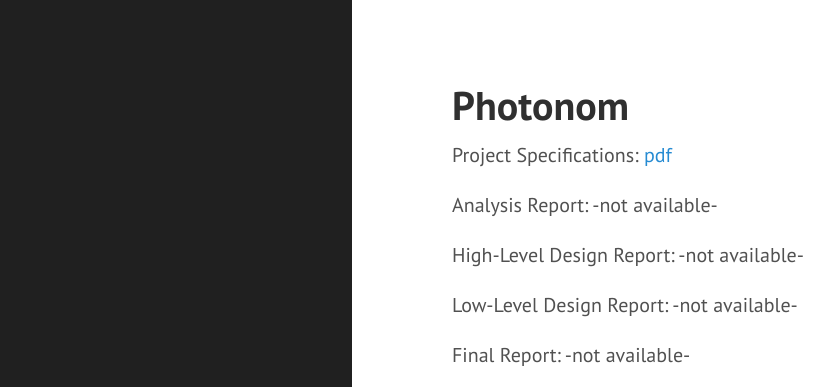
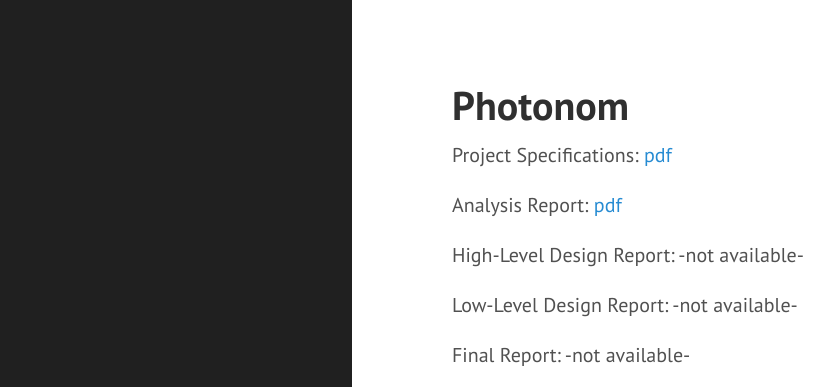
Before and after one commit to Photonom/photonom.github.io, a Jekyll site: the page built from photonom.md, in a window 1280 px wide. Shown: the top 387 px of the page, without its empty margins (8-842 px from the left). Built offline with Jekyll 4.4.1, drawn with Linux system fonts in a browser that asks for light colours.

Commit message:
Add analysis report

```diff
--- a/photonom.md
+++ b/photonom.md
@@ -11,7 +11,7 @@ title: Photonom
 
 Project Specifications: [pdf](1_Specifications.pdf)
 
-Analysis Report: -not available-
+Analysis Report: [pdf](2_Analysis.pdf)
 
 High-Level Design Report: -not available-
 
```
Also changed, not shown: 1 other file.
